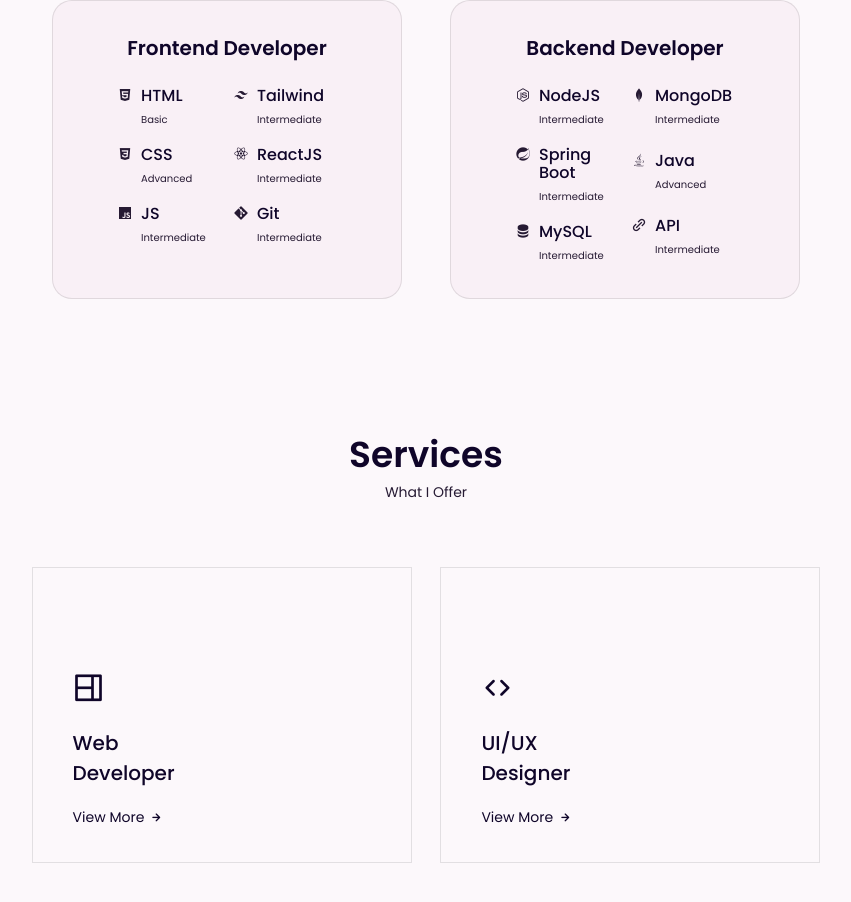
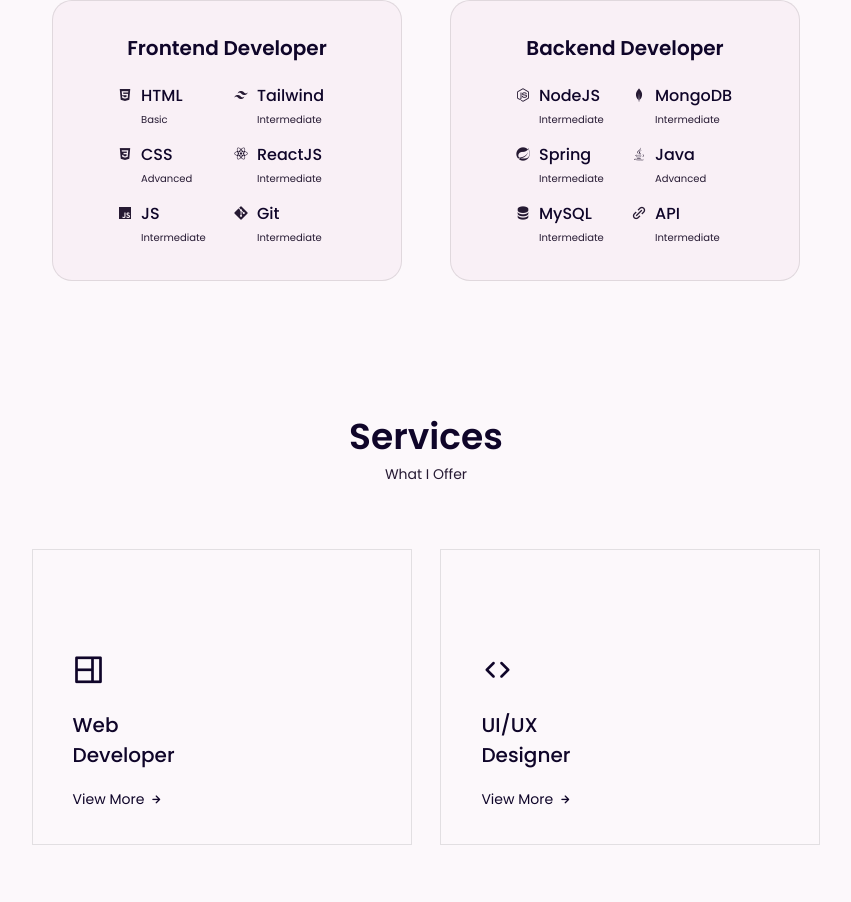
Before and after one commit to gyash21/THE-PORTFOLIO, a React (Create React App) app: page / in a window 1280 px wide. Shown: the part 1544-2446 px from the top of the page, without its empty margins (214-1065 px from the left). Built offline with nearby package versions, Linux system fonts and the light colour scheme.

Commit message:
fix- skills section

```diff
--- a/src/components/skills/Backend.jsx
+++ b/src/components/skills/Backend.jsx
@@ -20,7 +20,7 @@ const Backend = () => {
             <div className="skills__data">
             <i class='bx bxl-spring-boot'></i>
             <div>
-                <h3 className="skills__name">Spring Boot</h3>
+                <h3 className="skills__name">Spring</h3>
                 <span className="skills__level">Intermediate</span>
             </div>
             </div>
```
